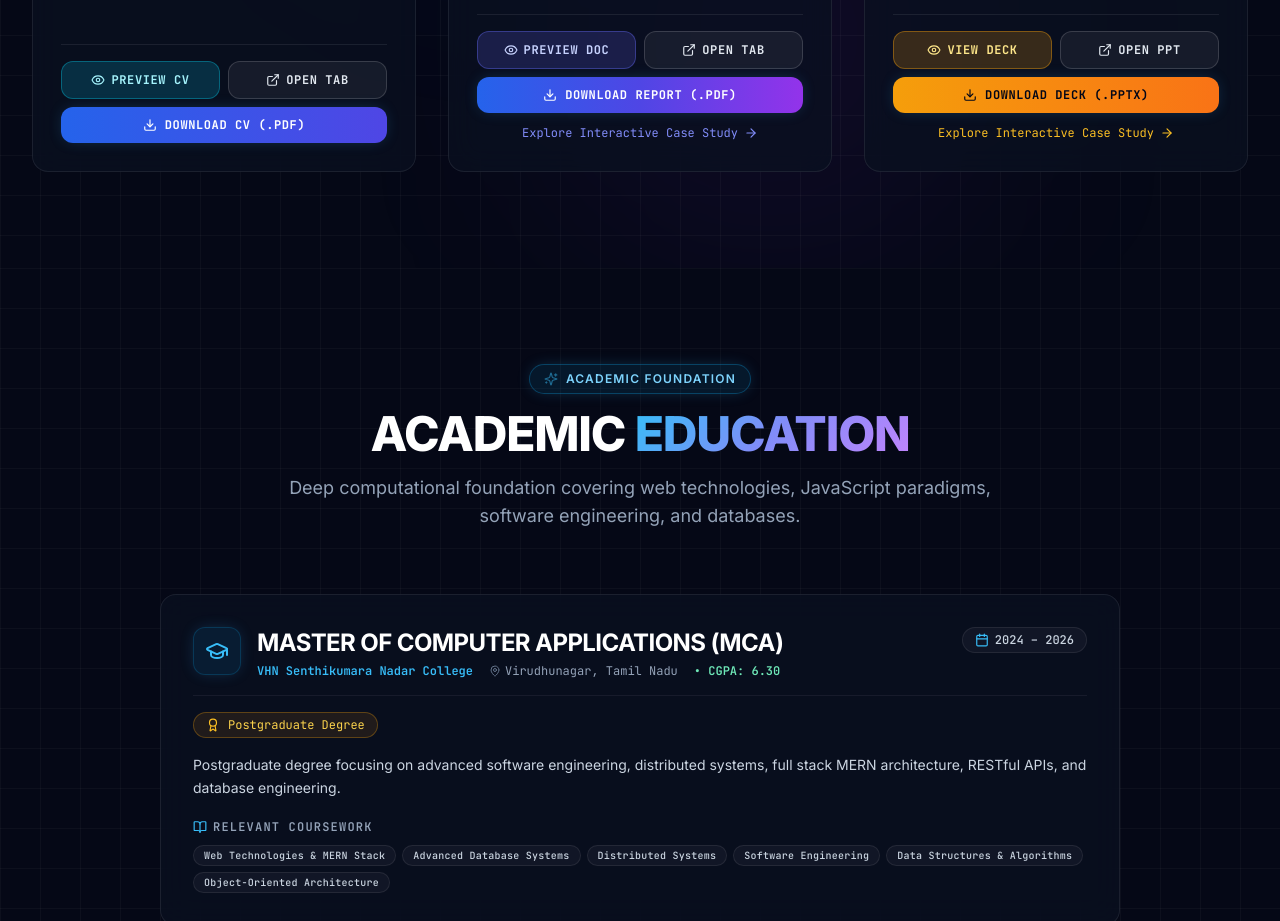
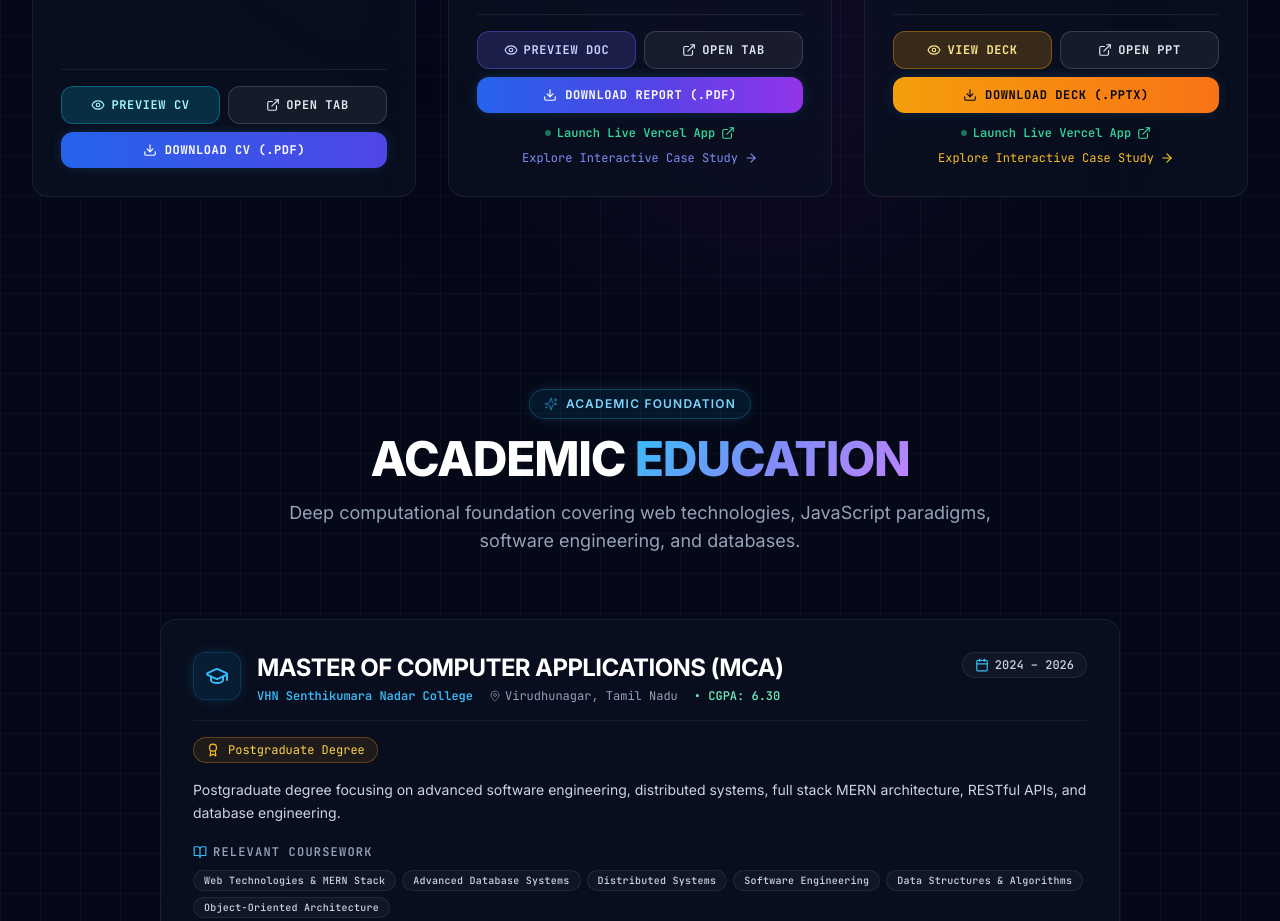
Before and after one commit to skabdu007/abdsheik.dev, a React (Vite) app: page / in a window 1280 px wide. Shown: the part 9760-10681 px from the top of the page. Built offline with nearby package versions, Linux system fonts and the light colour scheme.

Commit message:
feat(projects): configure live demo URL https://fashion-zeta-ten.vercel.app/ for Fashion E-Commerce platform

```diff
--- a/src/components/CommandPalette.jsx
+++ b/src/components/CommandPalette.jsx
@@ -22,7 +22,8 @@ import {
   Award,
   Copy,
   Check,
-  X
+  X,
+  ExternalLink
 } from "lucide-react";
 import { personalData } from "@/data/personal";
 import { useDocumentModal } from "@/context/DocumentModalContext";
@@ -141,6 +142,19 @@ export const CommandPalette = () => {
         link.download = "24spca043_fashion_E-Com.pptx";
         link.click();
         showToast("Downloading Defense Slide Deck (.pptx)...");
+      },
+    },
+    {
+      id: "live-demo-fashion",
+      title: "Launch Fashion E-Commerce Live Demo",
+      subtitle: "https://fashion-zeta-ten.vercel.app/ · Full Stack MERN Live App (Vercel)",
+      category: "Projects",
+      icon: ExternalLink,
+      iconColor: "text-emerald-400",
+      perform: () => {
+        setIsOpen(false);
+        window.open("https://fashion-zeta-ten.vercel.app/", "_blank", "noopener,noreferrer");
+        showToast("Launching Fashion E-Commerce Live Demo on Vercel...");
       },
     },
     {
--- a/src/components/DeliverablesHub.jsx
+++ b/src/components/DeliverablesHub.jsx
@@ -247,9 +247,20 @@ export const DeliverablesHub = () => {
                   <span>Download Report (.PDF)</span>
                 </a>
 
+                <a
+                  href={deliverables.doc.downloadName ? (personalData.deliverables.doc.liveDemoUrl || "https://fashion-zeta-ten.vercel.app/") : "https://fashion-zeta-ten.vercel.app/"}
+                  target="_blank"
+                  rel="noopener noreferrer"
+                  className="w-full inline-flex items-center justify-center gap-1.5 text-xs font-mono font-semibold text-emerald-400 hover:text-emerald-300 pt-1 transition-colors"
+                >
+                  <span className="w-1.5 h-1.5 rounded-full bg-emerald-400 animate-pulse shrink-0" />
+                  <span>Launch Live Vercel App</span>
+                  <ExternalLink className="w-3.5 h-3.5 shrink-0" />
+                </a>
+
                 <Link
                   to="/projects/fashion-ecommerce-auction-platform"
-                  className="w-full inline-flex items-center justify-center gap-1.5 text-xs font-mono text-indigo-400 hover:text-cyan-300 pt-1 transition-colors"
+                  className="w-full inline-flex items-center justify-center gap-1.5 text-xs font-mono text-indigo-400 hover:text-cyan-300 transition-colors"
                 >
                   <span>Explore Interactive Case Study</span>
                   <ArrowRight className="w-3.5 h-3.5" />
@@ -330,9 +341,20 @@ export const DeliverablesHub = () => {
                   <span>Download Deck (.PPTX)</span>
                 </a>
 
+                <a
+                  href={deliverables.ppt.downloadName ? (personalData.deliverables.ppt.liveDemoUrl || "https://fashion-zeta-ten.vercel.app/") : "https://fashion-zeta-ten.vercel.app/"}
+                  target="_blank"
+                  rel="noopener noreferrer"
+                  className="w-full inline-flex items-center justify-center gap-1.5 text-xs font-mono font-semibold text-emerald-400 hover:text-emerald-300 pt-1 transition-colors"
+                >
+                  <span className="w-1.5 h-1.5 rounded-full bg-emerald-400 animate-pulse shrink-0" />
+                  <span>Launch Live Vercel App</span>
+                  <ExternalLink className="w-3.5 h-3.5 shrink-0" />
+                </a>
+
                 <Link
                   to="/projects/fashion-ecommerce-auction-platform"
-                  className="w-full inline-flex items-center justify-center gap-1.5 text-xs font-mono text-amber-400 hover:text-cyan-300 pt-1 transition-colors"
+                  className="w-full inline-flex items-center justify-center gap-1.5 text-xs font-mono text-amber-400 hover:text-cyan-300 transition-colors"
                 >
                   <span>Explore Interactive Case Study</span>
                   <ArrowRight className="w-3.5 h-3.5" />
--- a/src/data/personal.js
+++ b/src/data/personal.js
@@ -69,6 +69,7 @@ export const personalData = {
       url: "/Doc/fashion_e_com_preview.pdf",
       size: "7.0 MB",
       downloadName: "fashion_e_com_preview.pdf",
+      liveDemoUrl: "https://fashion-zeta-ten.vercel.app/",
       highlights: [
         "Complete System Architecture & Normalized MongoDB Schemas",
         "Data Flow Diagrams (DFD Level 0, 1, 2) & Use Cases",
@@ -82,6 +83,7 @@ export const personalData = {
       url: "/PPT/24spca043_fashion_E-Com.pptx",
       size: "6.6 MB",
       downloadName: "24spca043_fashion_E-Com.pptx",
+      liveDemoUrl: "https://fashion-zeta-ten.vercel.app/",
       highlights: [
         "Executive Project Summary & Architecture Workflows",
         "MERN Stack (MongoDB, Express.js, React.js, Node.js)",
--- a/src/data/projects.js
+++ b/src/data/projects.js
@@ -20,7 +20,7 @@ export const projectsData = [
       "Tailwind CSS"
     ],
     github: "https://github.com/skabdu007/abdsheik.dev",
-    demo: "https://skabdu007.github.io/abdsheik.dev/",
+    demo: "https://fashion-zeta-ten.vercel.app/",
     overview: "A flagship full-stack MERN application architected with end-to-end user lifecycle management, live auction bidding mechanics, and role-based access control (Admin / Vendor / User). Developed as a major postgraduate engineering capstone project.",
     problem: "Conventional e-commerce platforms lack real-time bidding synchronization, atomic highest-bid validation, and granular role permissions across admin, vendor, and customer dashboards.",
     solution: "Engineered modular Express.js REST API endpoints backed by normalized MongoDB schemas, JWT RBAC security, and an atomic highest-bid validation engine paired with a responsive React.js storefront.",
```
